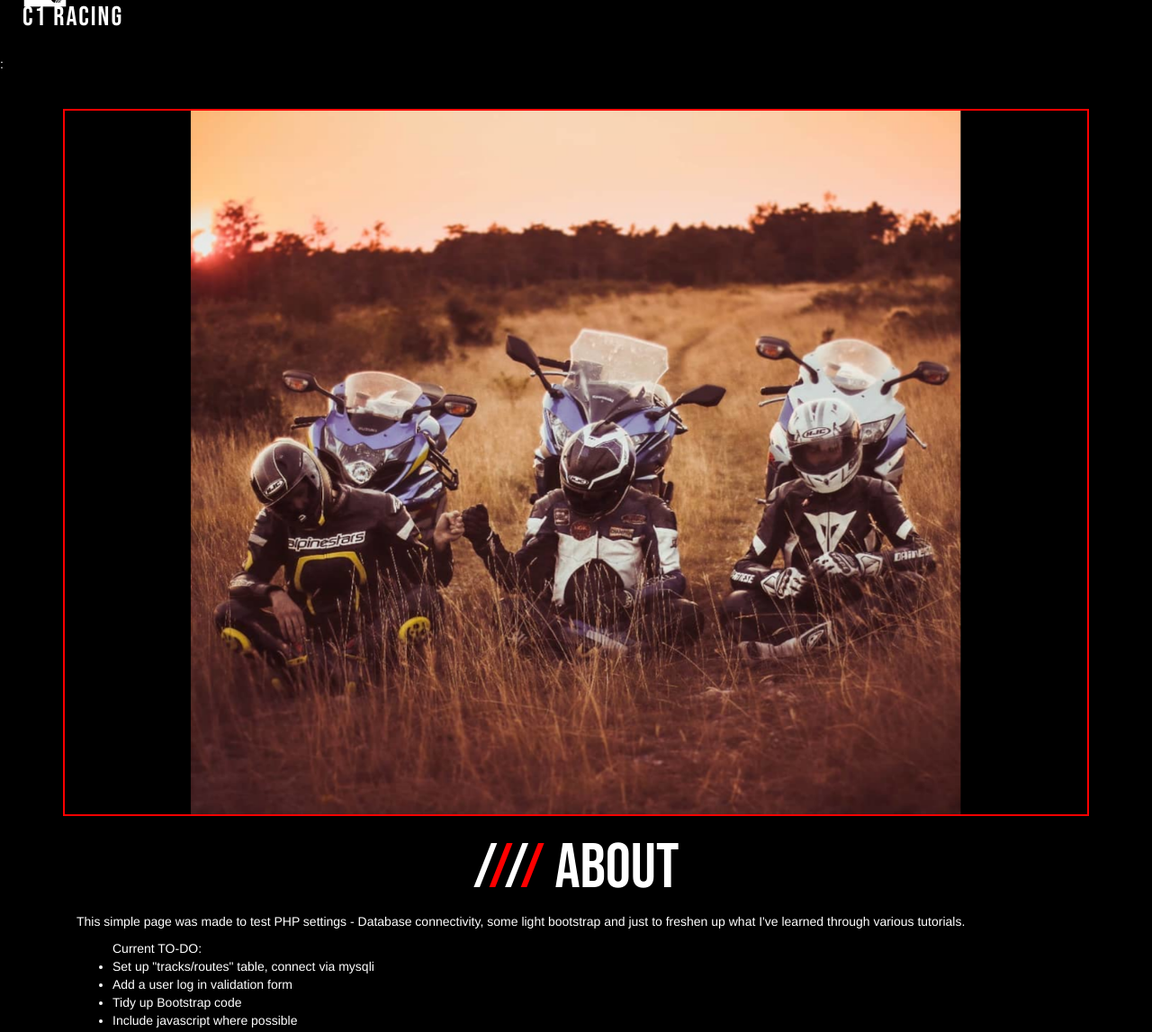
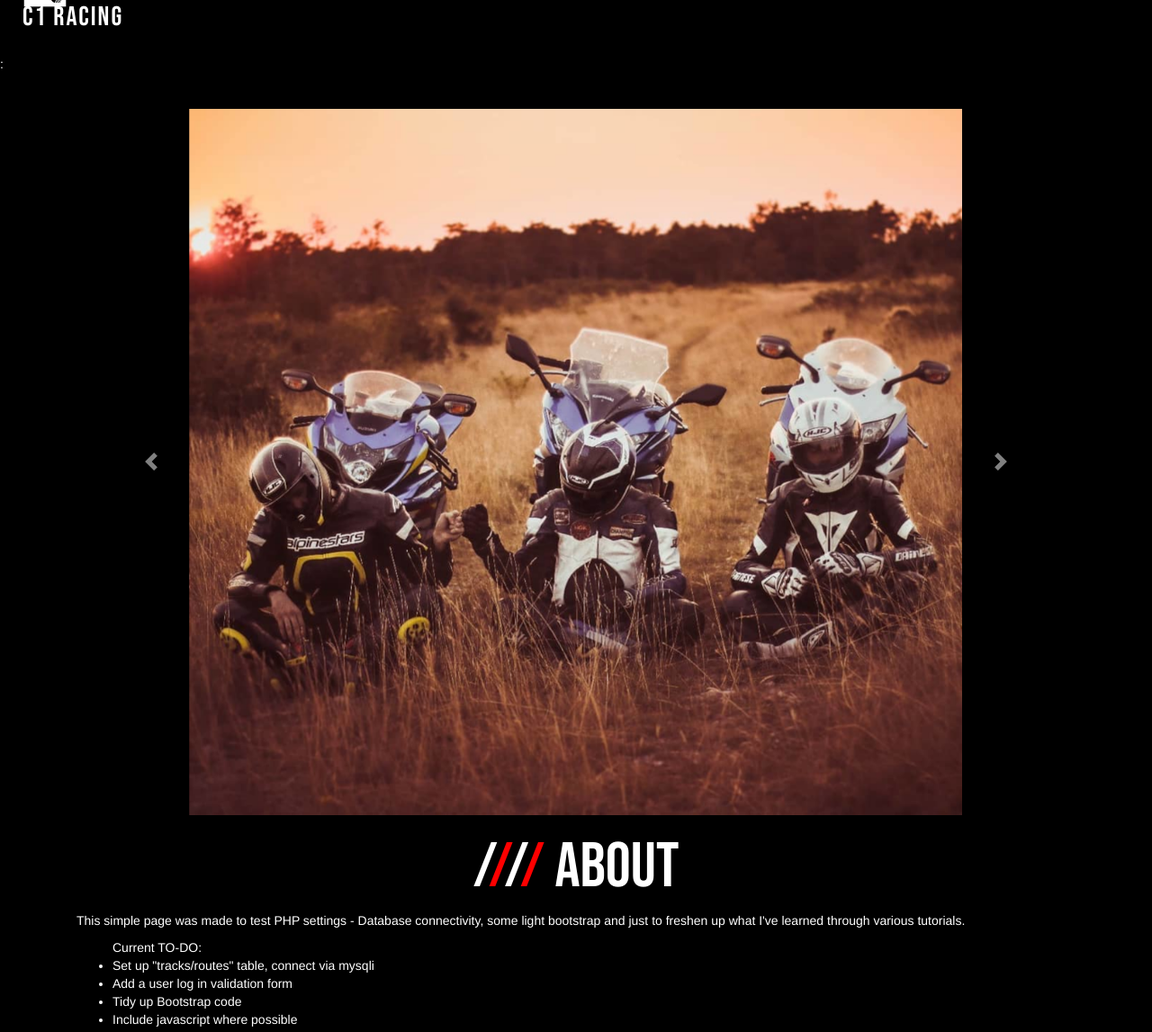
Before and after one commit to Hnnx/CRacing, a PHP site: page / in a window 1280 px wide. Shown: the top 1147 px of the page at 90% size. Run offline with PHP 8.4, Linux system fonts and the light colour scheme; some libraries are stand-ins or nearby versions.

Commit message:
-carousel arrows

```diff
--- a/style/master.css
+++ b/style/master.css
@@ -13,11 +13,13 @@
     background-color: black !important;
 }
 
-
+/*
 .carousel-control-next-icon,
 .carousel-control-prev-icon {
   filter: invert(1);
 }
+
+*/
 
 
 .sectionHeader{
@@ -66,14 +68,6 @@ body{
   color: white !important;
 }
 
-.carousel-inner > .item > img {
-  width:640px;
-  height:360px;
-}
-
-.smallCarousel{
-  border: solid red 2px;
-}
 
 .smart-scroll{
   position: fixed;
```
